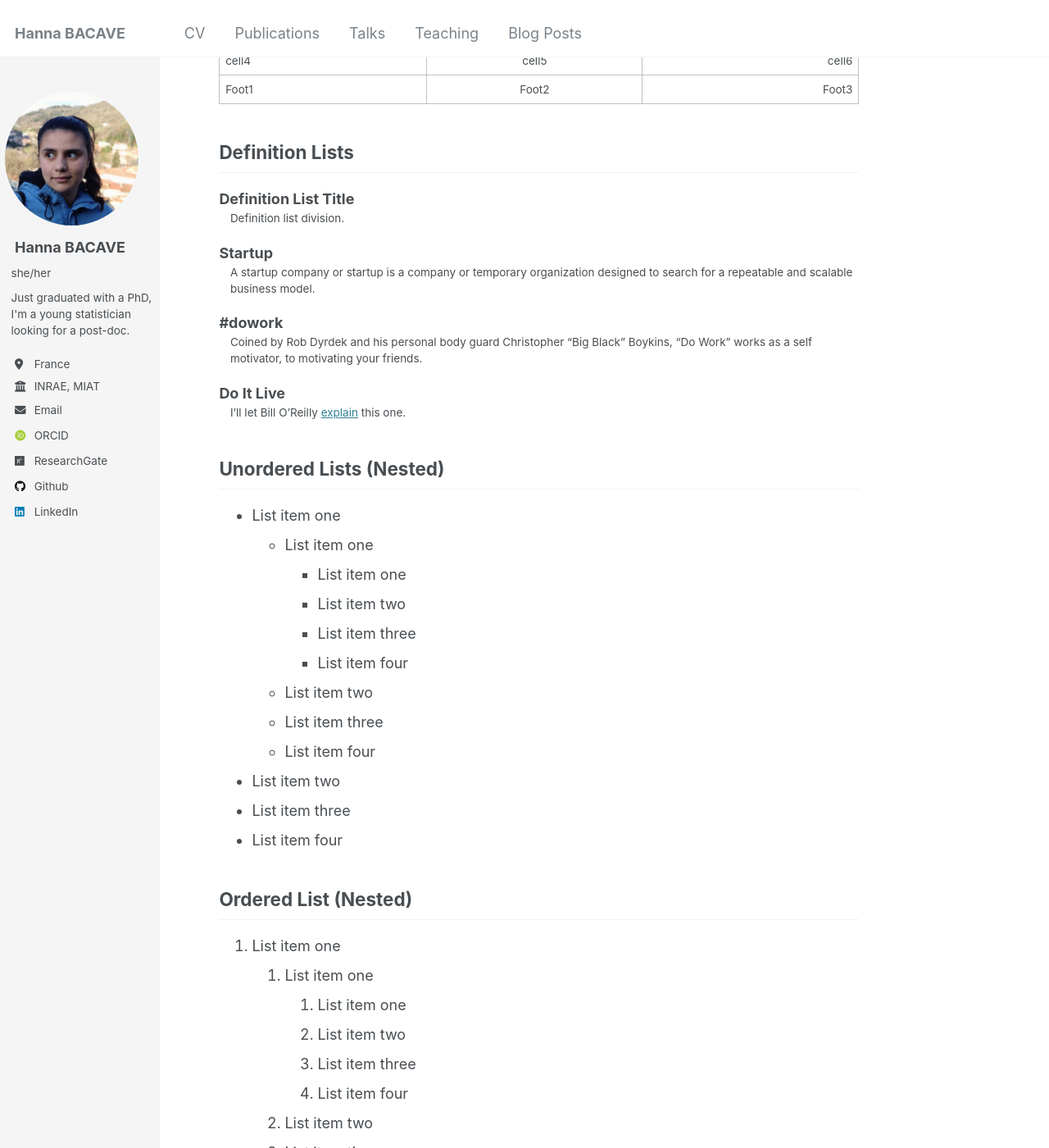
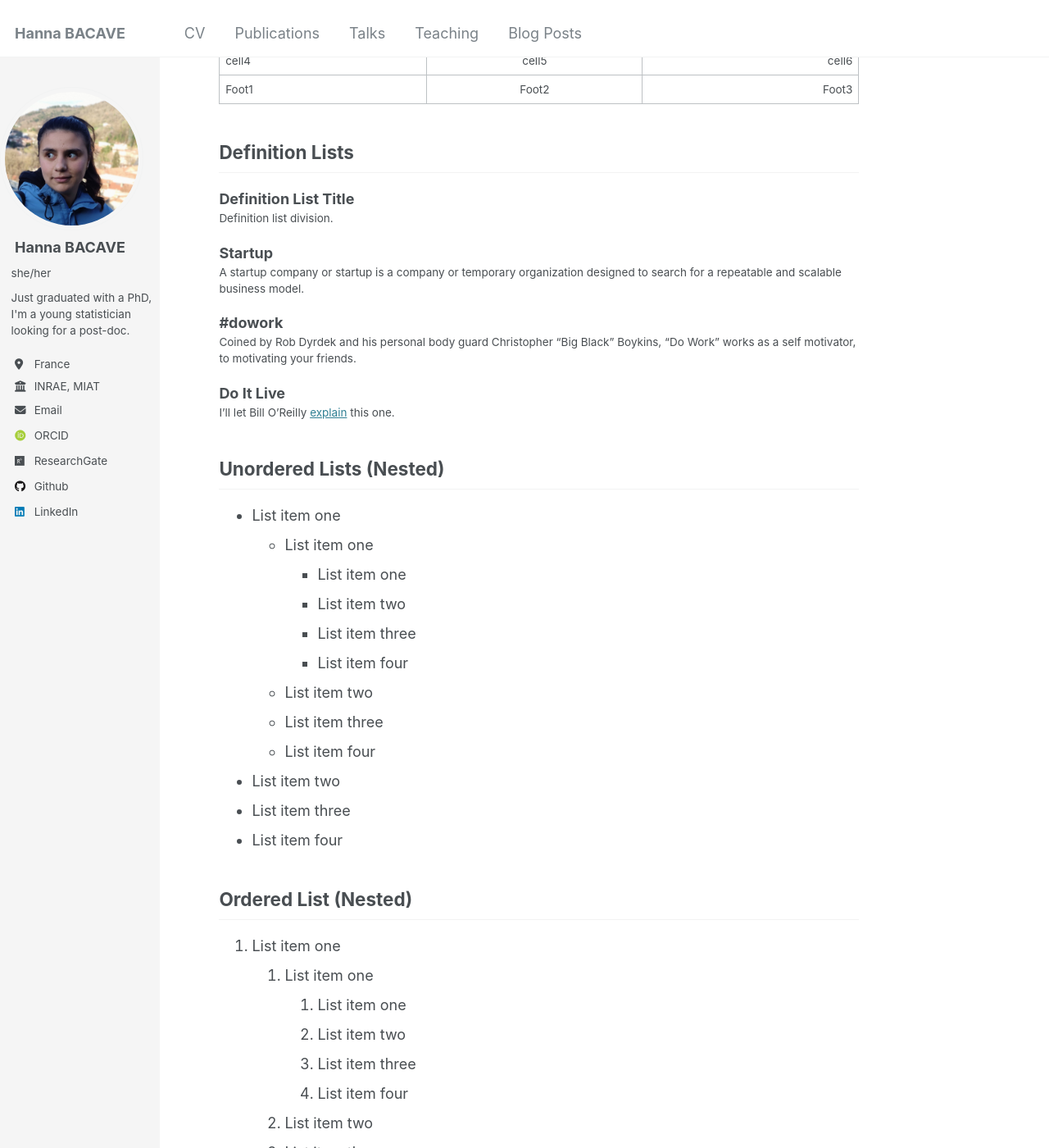
Before and after one commit to hannabacave/hannabacave.github.io, a Jekyll site: the page built from _pages/markdown.md, in a window 1280 px wide and 1400 px high, scrolled down 2831 px. Shown: the whole window at 82% size. Built offline with Jekyll 4.4.1, drawn with Linux system fonts in a browser that asks for light colours; emoji names are drawn with the system emoji font; some web fonts are replaced.

Commit message:
Update _page.scss

```diff
--- a/_sass/_page.scss
+++ b/_sass/_page.scss
@@ -90,7 +90,7 @@
   }
 
   dd {
-    margin-left: 1em;
+    margin-left: 0em;
     font-family: $sans-serif;
     font-size: $type-size-6;
   }
```
